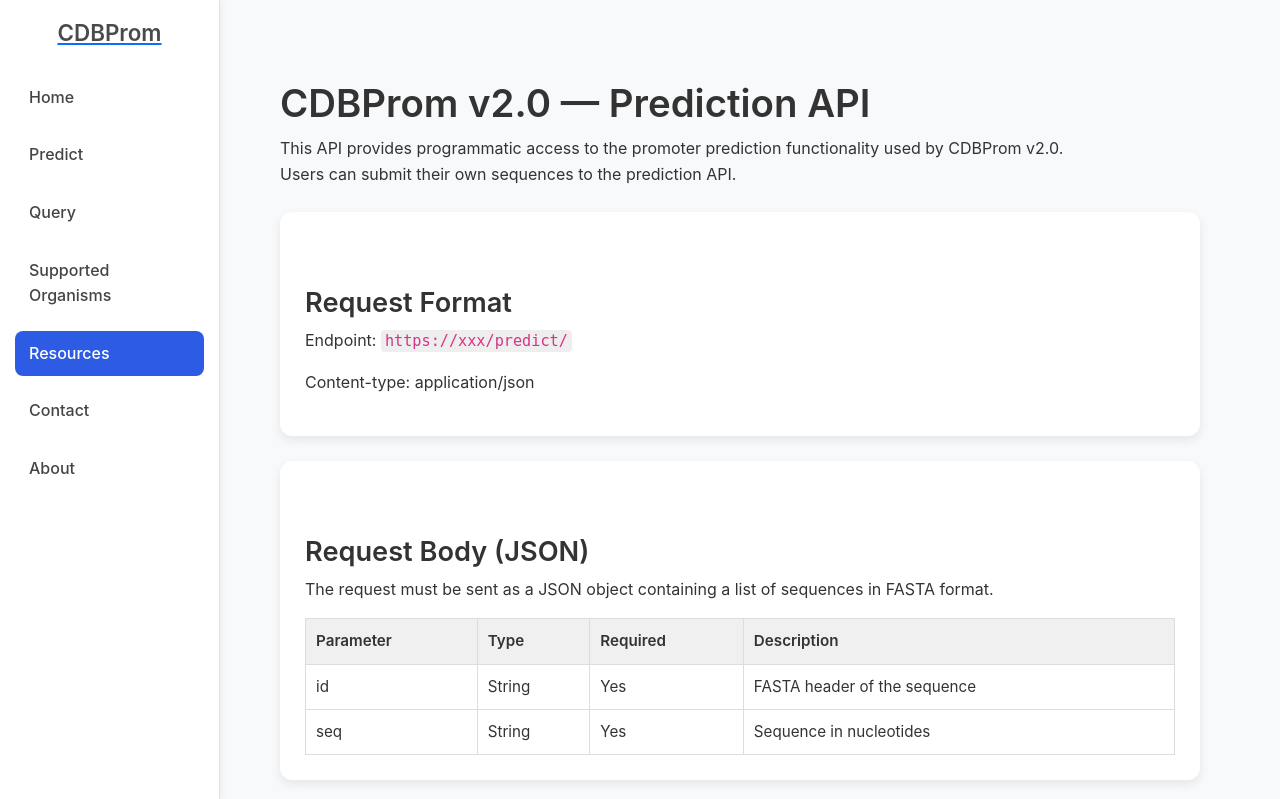
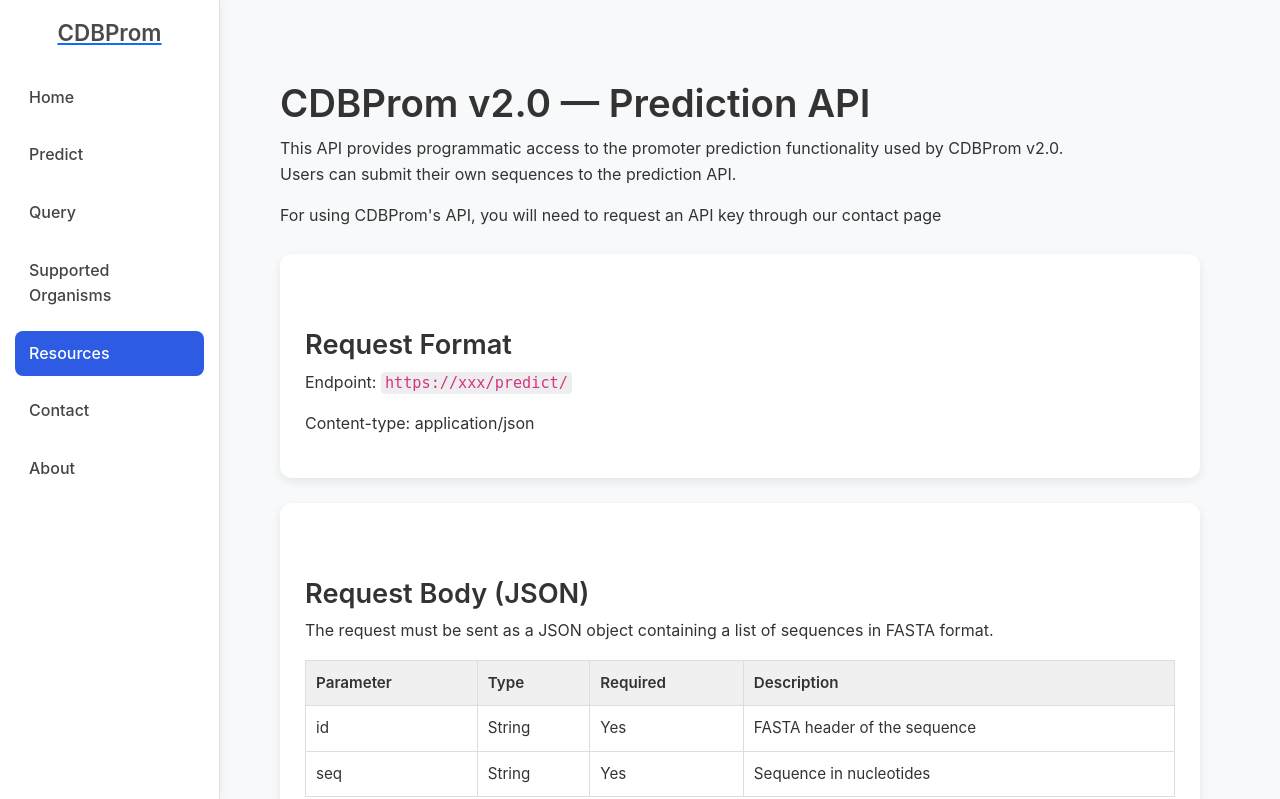
Before and after one commit to gustavsganzerla/cdbprom_v2, a Django app: page /resources_api_prediction/ in a window 1280 px wide. Shown: the top 799 px of the page. Run offline with Django 5.2, Linux system fonts and the light colour scheme; some libraries are stand-ins or nearby versions.

Commit message:
template changes

```diff
--- a/frontend/core/templates/core/organisms.html
+++ b/frontend/core/templates/core/organisms.html
@@ -7,7 +7,6 @@
 <h1>Supported Organisms</h1>
 
 <div class="table-card">
-  <h2>Kingdoms</h2>
   <div id="families-wrapper" class="table-wrapper">
     <table class="custom-table">
       <thead>
--- a/frontend/core/templates/core/resources_api_db.html
+++ b/frontend/core/templates/core/resources_api_db.html
@@ -121,6 +121,7 @@
                 Users can retrieve promoter entries filtered by <strong>organism name</strong>,
                 <strong>NCBI ID</strong>, or <strong>functional annotation</strong>.
                 All responses are JSON-formatted and paginated (10 results per page).
+                <p>For using CDBProm's API, you will need to request an API key through our contact page</p>
                 <p>Base URL: <code>https://xxx</code></p>
             </p>
 
--- a/frontend/core/templates/core/resources_api_prediction.html
+++ b/frontend/core/templates/core/resources_api_prediction.html
@@ -117,7 +117,8 @@
 
             <h1>CDBProm v2.0 — Prediction API</h1>
             <p>This API provides programmatic access to the promoter prediction functionality used by CDBProm v2.0.<br>
-                Users can submit their own sequences to the prediction API.
+                Users can submit their own sequences to the prediction API.<p>
+            <p>For using CDBProm's API, you will need to request an API key through our contact page</p>
 
 
 
```
